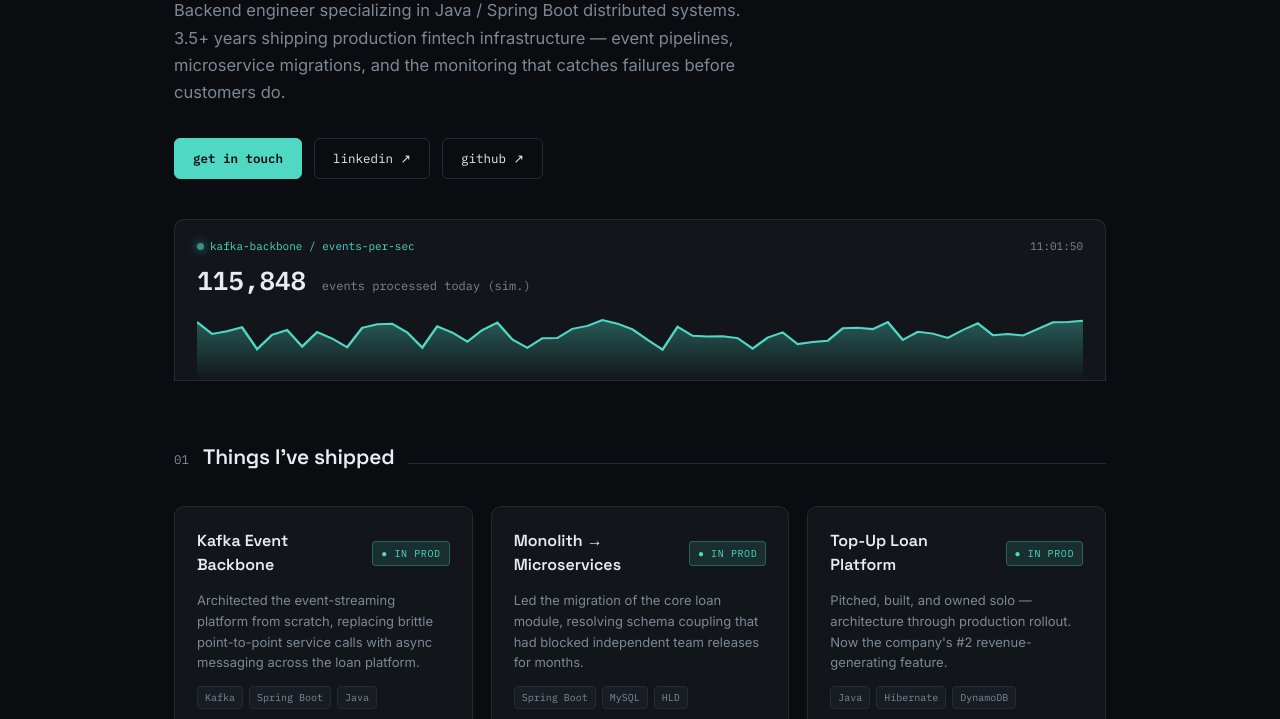
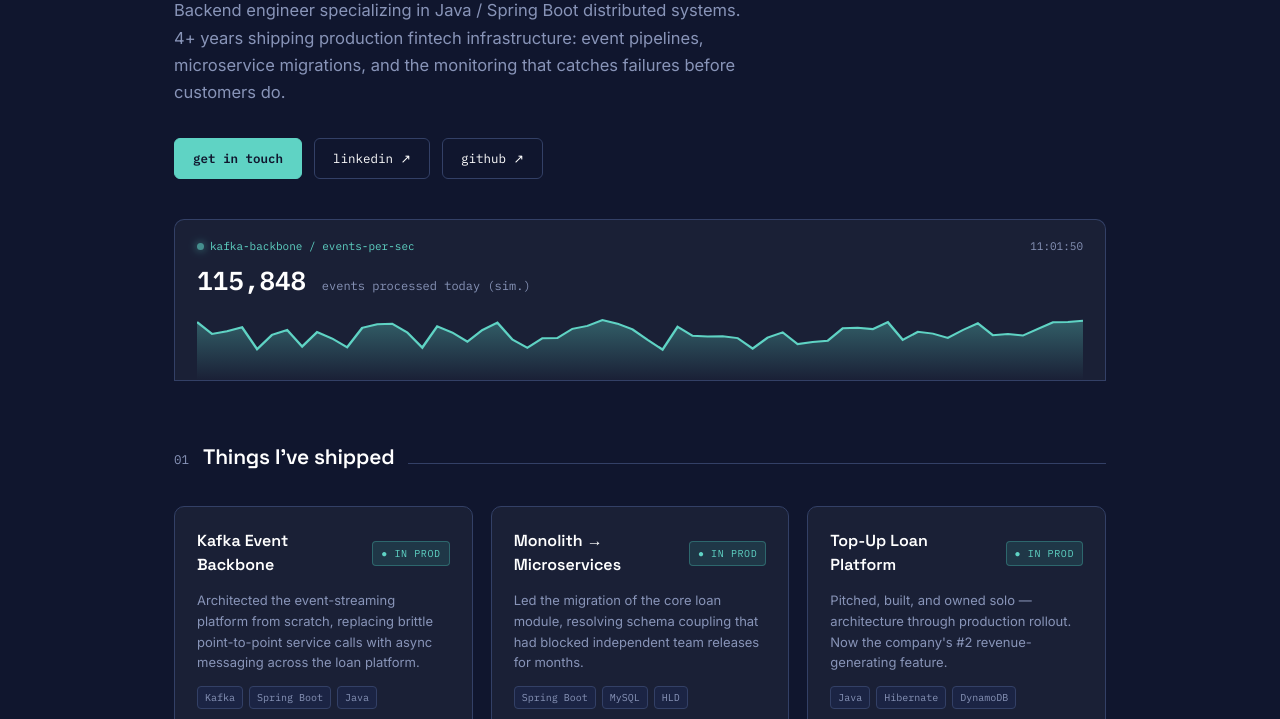
Before and after one commit to adityavardhan1717/adityavardhan1717.github.io, a plain HTML site: page index.html in a window 1280 px wide. Shown: the part 399-1118 px from the top of the page. Drawn offline with nearby package versions, Linux system fonts and the light colour scheme.

Commit message:
Update index.html

```diff
--- a/index.html
+++ b/index.html
@@ -9,16 +9,16 @@
 <link rel="stylesheet" href="https://cdnjs.cloudflare.com/ajax/libs/devicon/2.15.1/devicon.min.css">
 <style>
   :root{
-    --bg:#0A0C0F;
-    --panel:#12161B;
-    --panel-2:#181D24;
-    --line:#242B33;
-    --line-soft:#1A2027;
-    --text:#E9EDF1;
-    --muted:#7C8896;
-    --amber:#F0A93E;
-    --cyan:#4FD8C4;
-    --red:#E8555F;
+    --bg:#10162E;
+    --panel:#1A2036;
+    --panel-2:#1B2444;
+    --line:#334066;
+    --line-soft:#2D3A66;
+    --text:#FFFFFF;
+    --muted:#8894B8;
+    --amber:#E8A33D;
+    --cyan:#5FD3C4;
+    --red:#B23A1D;
     --mono:'IBM Plex Mono', monospace;
     --display:'Space Grotesk', sans-serif;
     --sans:'Inter', sans-serif;
@@ -61,7 +61,7 @@
   .sub{margin-top:20px; font-size:16.5px; color:var(--muted); max-width:580px; line-height:1.65;}
   .cta-row{margin-top:32px; display:flex; gap:12px; flex-wrap:wrap;}
   .btn{font-family:var(--mono); font-size:12.5px; padding:10px 18px; border-radius:6px; text-decoration:none; border:1px solid var(--line); transition:all .15s;}
-  .btn.primary{background:var(--cyan); color:#0A0C0F; font-weight:600; border-color:var(--cyan);}
+  .btn.primary{background:var(--cyan); color:#10162E; font-weight:600; border-color:var(--cyan);}
   .btn.primary:hover{background:#7ee5d6;}
   .btn.ghost:hover{border-color:var(--amber); color:var(--amber);}
 
@@ -104,7 +104,7 @@
   .compare-row{display:grid; grid-template-columns:130px 1fr; align-items:center; gap:14px; margin-bottom:12px;}
   .compare-label{font-family:var(--mono); font-size:11.5px; color:var(--muted);}
   .compare-track{height:26px; background:var(--panel-2); border-radius:5px; overflow:hidden; position:relative;}
-  .compare-fill{height:100%; display:flex; align-items:center; justify-content:flex-end; padding-right:10px; font-family:var(--mono); font-size:11.5px; font-weight:600; color:#0A0C0F; border-radius:5px; transition:width 1.4s cubic-bezier(.16,1,.3,1);}
+  .compare-fill{height:100%; display:flex; align-items:center; justify-content:flex-end; padding-right:10px; font-family:var(--mono); font-size:11.5px; font-weight:600; color:#10162E; border-radius:5px; transition:width 1.4s cubic-bezier(.16,1,.3,1);}
   .compare-fill.anomaly{background:var(--red);}
   .compare-fill.normal{background:var(--cyan);}
   .compare-caption{font-family:var(--mono); font-size:10.5px; color:var(--muted); margin-top:4px;}
@@ -255,11 +255,11 @@
   <section class="hero">
     <div class="eyebrow">SYSTEMS ONLINE · LIMERICK, IE</div>
     <h1>I build backend systems that stay up when <span class="accent">10M+ events</span> hit them a day.</h1>
-    <p class="sub">Backend engineer specializing in Java / Spring Boot distributed systems. 3.5+ years shipping production fintech infrastructure — event pipelines, microservice migrations, and the monitoring that catches failures before customers do.</p>
+    <p class="sub">Backend engineer specializing in Java / Spring Boot distributed systems. 4+ years shipping production fintech infrastructure: event pipelines, microservice migrations, and the monitoring that catches failures before customers do.</p>
     <div class="cta-row">
       <a class="btn primary" href="mailto:thedeveloperaditya@gmail.com">get in touch</a>
       <a class="btn ghost" href="https://linkedin.com/in/aditya-vardhan17" target="_blank">linkedin ↗</a>
-      <a class="btn ghost" href="https://github.com/aditya-vardhan17" target="_blank">github ↗</a>
+      <a class="btn ghost" href="https://github.com/adityavardhan1717" target="_blank">github ↗</a>
     </div>
 
     <div class="throughput">
@@ -324,7 +324,7 @@
           <div class="gauge"><span class="gauge-label">traces analyzed</span><span class="gauge-val">6.59M</span><div class="gauge-track"><div class="gauge-fill" style="width:100%; background:var(--amber);"></div></div></div>
           <div class="gauge"><span class="gauge-label">detection methods</span><span class="gauge-val">4</span><div class="gauge-track"><div class="gauge-fill" style="width:70%; background:var(--amber);"></div></div></div>
         </div>
-        <a class="thesis-link" style="text-align:center; margin-top:4px;" href="https://github.com/aditya-vardhan17/microservice-trace-anomaly-detection" target="_blank" rel="noopener">view repo (coming soon) ↗</a>
+        <a class="thesis-link" style="text-align:center; margin-top:4px;" href="https://github.com/adityavardhan1717/microservice-trace-anomaly-detection" target="_blank" rel="noopener">view repo ↗</a>
       </div>
 
       <div class="card">
@@ -538,7 +538,7 @@
 
     <div class="citation-block">
       <span class="method-kicker">Source</span>
-      <p>Huye, D., Shkuro, Y. & Sambasivan, R. "Lifting the Veil on Meta's Microservice Architecture." <i>USENIX ATC</i>, 2023 · Full pipeline built as a 35-cell Jupyter notebook covering data cleaning, EDA, and statistical modelling.</p>
+      <p>Huye, D., Shkuro, Y. & Sambasivan, R. "Lifting the Veil on Meta's Microservice Architecture." <i>USENIX ATC</i>, 2023 · Full pipeline built as a 46-cell Jupyter notebook covering data cleaning, EDA, and statistical modelling.</p>
     </div>
 
     <div class="impact-callout" style="margin-top:16px; background:rgba(79,216,196,0.06); border-color:rgba(79,216,196,0.3);">
@@ -549,11 +549,11 @@
 
   <footer id="contact">
     <div class="footer-grid">
-      <div class="foot-note">// aditya-vardhan17 · limerick, ireland</div>
+      <div class="foot-note">// adityavardhan1717 · limerick, ireland</div>
       <div class="footer-links">
         <a href="mailto:thedeveloperaditya@gmail.com">email</a>
         <a href="https://linkedin.com/in/aditya-vardhan17" target="_blank">linkedin</a>
-        <a href="https://github.com/aditya-vardhan17" target="_blank">github</a>
+        <a href="https://github.com/adityavardhan1717" target="_blank">github</a>
       </div>
     </div>
   </footer>
@@ -609,13 +609,13 @@
   const ns = 'http://www.w3.org/2000/svg';
   const path = document.createElementNS(ns,'path');
   path.setAttribute('fill','none');
-  path.setAttribute('stroke','#4FD8C4');
+  path.setAttribute('stroke','#5FD3C4');
   path.setAttribute('stroke-width','2');
   const area = document.createElementNS(ns,'path');
   area.setAttribute('fill','url(#grad)');
   area.setAttribute('stroke','none');
   const defs = document.createElementNS(ns,'defs');
-  defs.innerHTML = '<linearGradient id="grad" x1="0" y1="0" x2="0" y2="1"><stop offset="0%" stop-color="#4FD8C4" stop-opacity="0.35"/><stop offset="100%" stop-color="#4FD8C4" stop-opacity="0"/></linearGradient>';
+  defs.innerHTML = '<linearGradient id="grad" x1="0" y1="0" x2="0" y2="1"><stop offset="0%" stop-color="#5FD3C4" stop-opacity="0.35"/><stop offset="100%" stop-color="#5FD3C4" stop-opacity="0"/></linearGradient>';
   svg.appendChild(defs); svg.appendChild(area); svg.appendChild(path);
 
   function render(){
```
